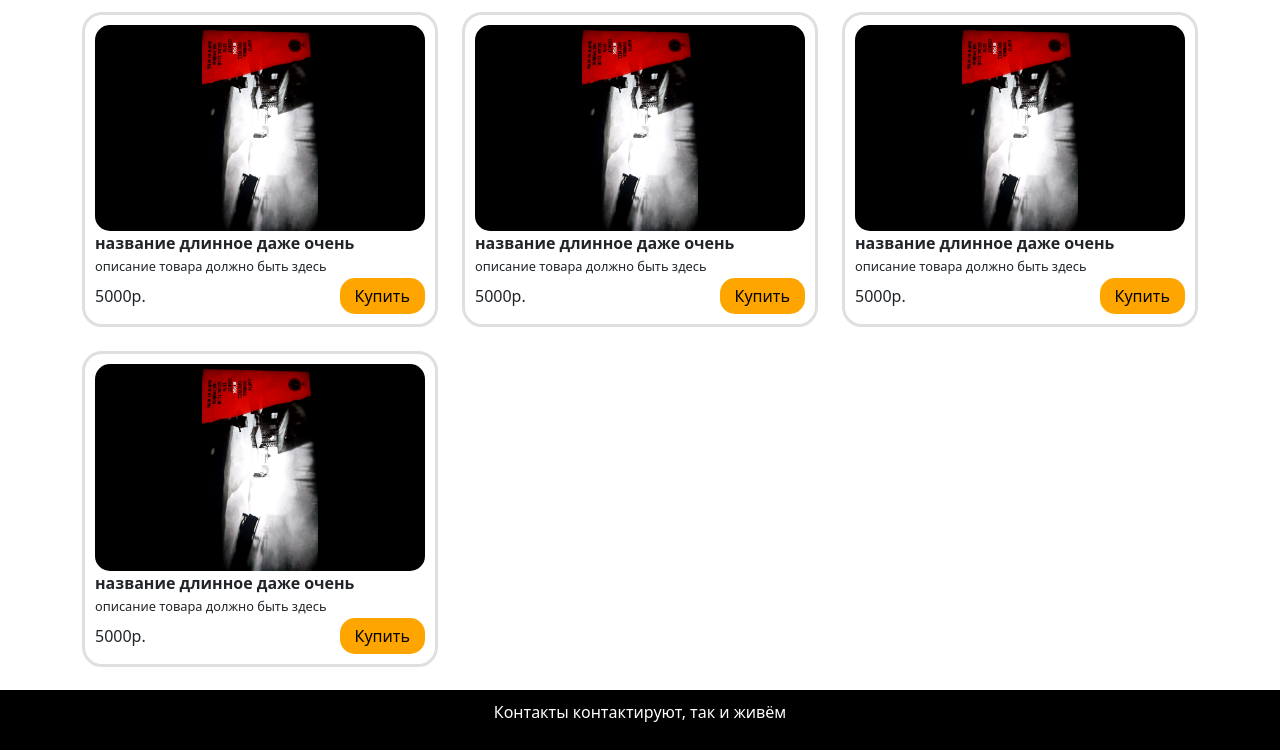
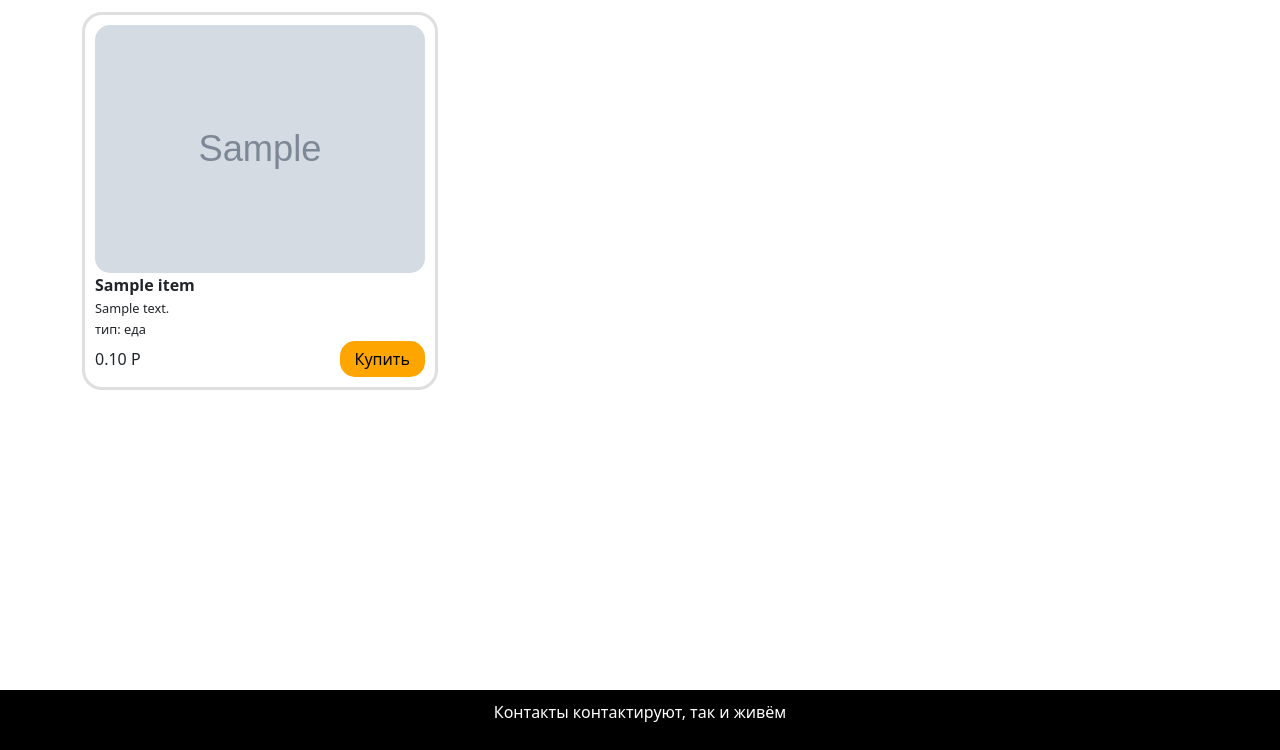
Before and after one commit to N1k0lay78/ShopExample, a Flask app: page / in a window 1280 px wide. Shown: the part 50-800 px from the top of the page. Run offline with Flask 2, Linux system fonts and the light colour scheme; data comes from the database, SQL or seed files in the repository; both versions use the stored data as it was after the commit; tables that the repository leaves empty hold one stand-in row (values such as "Sample post"); grey boxes marked "Sample" are stand-in pictures; some libraries are stand-ins or nearby versions.

Commit message:
добавил товар и добавление/удаление/изменение
форма удаления теперь общая для всех полей
 уже не помню что ещё

```diff
--- a/data/__all_models.py
+++ b/data/__all_models.py
@@ -1 +1 @@
-from . import user
+from . import user, item, type
--- a/main.py
+++ b/main.py
@@ -1,7 +1,11 @@
+import os
+from random import choice
 from flask import Flask, render_template, request
 from flask_login import LoginManager, login_required, logout_user, current_user, login_user
 from werkzeug.utils import redirect
 from data import db_session
+from data.item import Item
+from data.type import Type
 from data.user import User
 from data.form import *
 import config
@@ -11,6 +15,17 @@ app = Flask(__name__)
 app.config.from_object(config)
 login_manager = LoginManager()
 login_manager.init_app(app)
+let = "qwertyuiopasdfghjklzxcvbnmQWERTYUIOPASDFGHJKLZXCVBNM1234567890"
+
+
+def create_random_name(name_len):
+    return ''.join([choice(let) for _ in range(name_len)])
+
+
+def delete_img(path, filename):
+    if filename not in [""] and os.path.exists(path+filename):
+        os.remove(path+filename)
+
 
 data = {
     "pages_links": [
@@ -27,7 +42,8 @@ data = {
         ['/admin', 'панель администратора'],
     ],
     "admin_page": [
-        ['/admin', 'главная']
+        ['/admin', 'главная'],
+        ['/admin/item', 'товары'],
     ],
 }
 
@@ -195,7 +211,7 @@ def admin_change(id_admin, change_admin_from):
 def admin_change_page(id_admin):
     if current_user.access < 1:
         return redirect('/login')
-    if not upward_admin(current_user, id_admin):
+    if get_admin(id_admin) and not upward_admin(current_user, id_admin):
         return redirect('/admin')
     form = ChangeAminForm()
     error = ""
@@ -226,19 +242,172 @@ def admin_delete(id_admin):
 def admin_delete_page(id_admin):
     if current_user.access < 1:
         return redirect('/login')
-    if not upward_admin(current_user, id_admin):
+    if get_admin(id_admin) and not upward_admin(current_user, id_admin):
         return redirect('/admin')
     form = YesNoFrom()
     if request.method == 'POST':
         if form.submit.data:
             admin_delete(id_admin)
         return redirect('/admin')
-    return render_page('admin/admin/delete.html', 'Удалить админа', form=form, admin=get_admin(id_admin))
+    return render_page('admin/delete.html', 'Удалить админа', form=form, type='admin', name=get_admin(id_admin).name)
+
+
+def item():
+    session = db_session.create_session()
+    items = session.query(Item).all()
+    return items, session
+
+
+@app.route('/admin/item/', methods=['GET', 'POST'])
+@login_required
+def item_page():
+    if current_user.access < 1:
+        return redirect('/login')
+    items, session = item()
+    a = render_page('admin/item/main.html', 'Товары', items=items)
+    session.close()
+    return a
+
+
+def item_add(add_item_form, file):
+    session = db_session.create_session()
+    error = ""
+    if session.query(Item).filter(Item.name == add_item_form.name.data).first():
+        error = "Товар с таким именем уже существует"
+    elif not session.query(Type).filter(Type.type == add_item_form.type_item.data).first():
+        error = "нет такого типа товара"
+    else:
+        new_item = Item()
+        new_item.name = add_item_form.name.data
+        new_item.short_description = add_item_form.short_description.data
+        new_item.full_description = add_item_form.full_description.data
+        filename = f'{create_random_name(50)}.{file.filename.split(".")[-1]}'
+        file.save('static/img/item/'+filename)
+        new_item.image = filename
+        # print(float(add_item_form.price._value().replace(',', '.')), add_item_form.price)
+        new_item.price = int(float(add_item_form.price._value().replace(',', '.')) * 100)
+        new_item.type_id = session.query(Type).filter(Type.type == add_item_form.type_item.data).first().id
+        session.add(new_item)
+        session.commit()
+    session.close()
+    return error
+
+
+@app.route('/admin/item/add/', methods=['GET', 'POST'])
+@login_required
+def item_add_page():
+    if current_user.access < 1:
+        return redirect('/login')
+    form = ItemForm()
+    error = ""
+    if request.method == 'POST':
+        error = item_add(form, request.files['file'])
+        if error == "":
+            return redirect('/admin/item')
+    return render_page('admin/item/edit.html', 'Создать товар', form=form, action='create', name="", error=error)
+
+
+def get_item(id_item):
+    session = db_session.create_session()
+    searched_item = session.query(Item).get(id_item)
+    return searched_item, session
+
+
+def item_change(id_item, change_item_form, file):
+    session = db_session.create_session()
+    error = ""
+    change_item = session.query(Item).get(id_item)
+    if (session.query(Item).filter(Item.name == change_item_form.name.data).first() and
+            change_item_form.name.data != change_item.name):
+        error = "Товар с таким именем уже существует"
+    elif (not session.query(Type).filter(Type.type == change_item_form.type_item.data).first() and
+          change_item_form.type_item.data != change_item.type.type):
+        error = "нет такого типа товара"
+    else:
+        change_item.name = change_item_form.name.data
+        change_item.short_description = change_item_form.short_description.data
+        change_item.full_description = change_item_form.full_description.data
+        if file.filename != '':
+            delete_img('static/img/item/', change_item.image)
+            filename = f'{create_random_name(50)}.{file.filename.split(".")[-1]}'
+            file.save('static/img/item/'+filename)
+            print('change to ' + filename)
+            change_item.image = filename
+        change_item.price = int(float(change_item_form.price._value().replace(',', '.')) * 100)
+        change_item.type_id = session.query(Type).filter(Type.type == change_item_form.type_item.data).first().id
+        session.commit()
+    session.close()
+    return error
+
+
+@app.route('/admin/item/change/<int:id_item>', methods=['GET', 'POST'])
+@login_required
+def item_change_page(id_item):
+    if current_user.access < 1:
+        return redirect('/login')
+    form = ItemForm()
+    error = ""
+    if request.method == 'POST':
+        if form.submit.data:
+            error = item_change(id_item, form, request.files['file'])
+            if error == "":
+                return redirect('/admin/item')
+        else:
+            return redirect('/admin/item')
+    else:
+        searched_item, session = get_item(id_item)
+        form.name.data = searched_item.name
+        form.short_description.data = searched_item.short_description
+        form.short_description.data = searched_item.short_description
+        form.full_description.data = searched_item.full_description
+        form.price.data = f"{searched_item.price // 100}.{searched_item.price % 100}"
+        form.type_item.data = searched_item.type.type
+        session.close()
+    return render_page('admin/item/edit.html', 'Изменить предмет', form=form, action='edit',
+                       name=get_item_name(id_item), error=error)
+
+
+def get_item_name(id_item):
+    session = db_session.create_session()
+    searched_item = session.query(Item).get(id_item)
+    session.close()
+    return searched_item.name
+
+
+def item_delete(id_item):
+    session = db_session.create_session()
+    searched_item = session.query(Item).get(id_item)
+    delete_img('static/img/item/', searched_item.image)
+    session.delete(searched_item)
+    session.commit()
+    session.close()
+
+
+@app.route('/admin/item/delete/<int:id_item>', methods=['GET', 'POST'])
+@login_required
+def item_delete_page(id_item):
+    if current_user.access < 1:
+        return redirect('/login')
+    form = YesNoFrom()
+    if request.method == 'POST':
+        if form.submit.data:
+            item_delete(id_item)
+        return redirect('/admin/item')
+    return render_page('admin/delete.html', 'Удалить админа', form=form, type='item', name=get_item_name(id_item))
+
+
+def main():
+    session = db_session.create_session()
+    items = session.query(Item).all()
+    return items, session
 
 
 @app.route('/')
 def main_page():
-    return render_page('users/main.html', 'Главная')
+    items, session = main()
+    a = render_page('users/main.html', 'Главная', items=items)
+    session.close()
+    return a
 
 
 if __name__ == '__main__':
--- a/templates/admin/base.html
+++ b/templates/admin/base.html
@@ -8,7 +8,7 @@
 <div class="admin-panel">
     <div class="admin-navigation">
         {% for admin_page in data['admin_page'] %}
-        <a href="{{admin_page[0]}}">{{admin_page[1]}}</a>
+        <a href="{{admin_page[0]}}">{{admin_page[1]}}</a><br>
         {% endfor %}
     </div>
     <div class="admin-content">
--- a/templates/admin/admin/delete.html
+++ b/templates/admin/delete.html
@@ -1,7 +1,7 @@
 {% extends 'admin/base.html' %}
 
 {% block content %}
-<p>delete admin {{admin.nickname}}!</p>
+<p>delete {{type}} {{name}}!</p>
 <form action="" method="post">
     {{ form.hidden_tag() }}
     {{ form.cancel(value=form.cancel.label.text) }}<br>
--- a/templates/users/main.html
+++ b/templates/users/main.html
@@ -6,15 +6,16 @@
 
 {% block content %}
 <div class="row">
-    {% for _ in range(4) %}
+    {% for item in items %}
     <div class="col-12 col-sm-6 col-md-6 col-lg-4 shop-item">
-        <a class="no-style" href="/item/{{_}}">
+        <a class="no-style" href="/item/{{item.id}}">
             <div class="shop-item-container">
-                <img class="shop-item-image" src="/static/img/item/item2.png" alt="item image">
-                <p class="shop-item-name">название длинное даже очень</p>
-                <p class="shop-item-description">описание товара должно быть здесь</p>
+                <img class="shop-item-image" src="/static/img/item/{{item.image}}" alt="item image">
+                <p class="shop-item-name">{{item.name}}</p>
+                <p class="shop-item-description">{{item.short_description}}</p>
+                <p class="shop-item-description">тип: {{item.type.type}}</p>
                 <div class="shop-item-nav">
-                    <span>5000p.</span>
+                    <span>{{item.price // 100}}.{{item.price % 100}} Р</span>
                     <button class="shop-item-buy">Купить</button>
                 </div>
             </div>
```
Also changed, not shown: data/form.py (+10 -1 lines), data/item.py (added, +17 -0 lines), data/type.py (added, +12 -0 lines), templates/admin/item/edit.html (added, +56 -0 lines), templates/admin/item/main.html (added, +9 -0 lines), db/my.sqlite, static/img/item/item1.png (deleted), static/img/item/item2.png (deleted).
